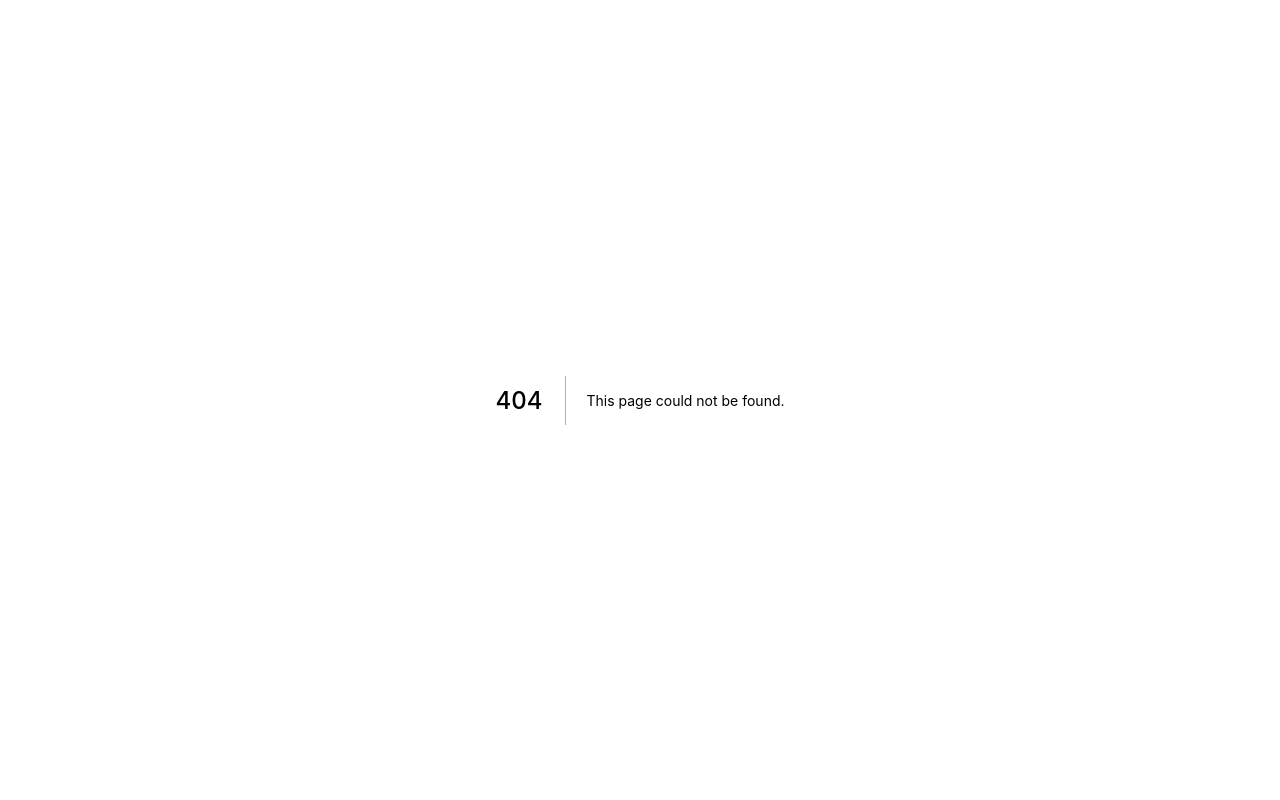
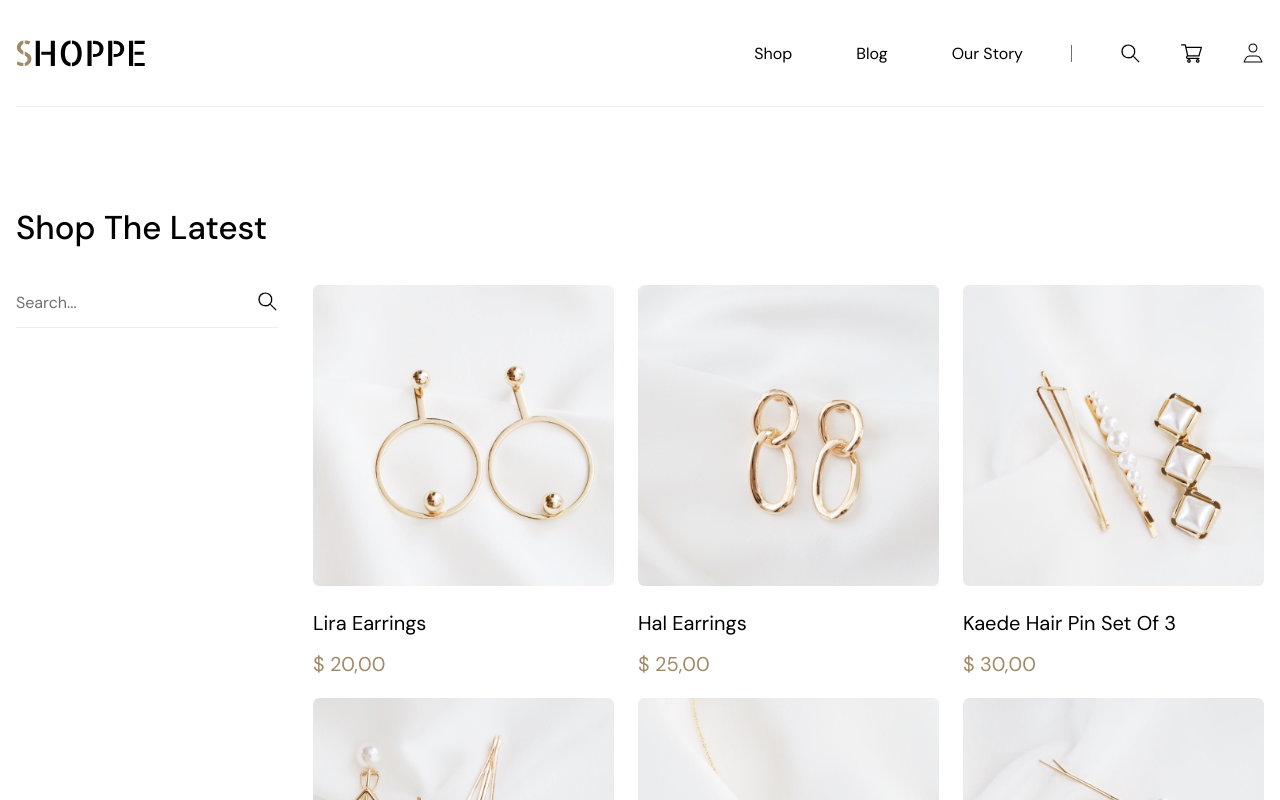
Before and after one commit to skydihy/nextjs-eCommerce-shoppe-app, a Next.js app: page /shop in a window 1280 px wide. Before the commit this address had no page. Shown: the top 800 px of the page. Built offline with nearby package versions, Linux system fonts and the light colour scheme.

Commit message:
Update: search function

```diff
--- a/components/layout/Footer.tsx
+++ b/components/layout/Footer.tsx
@@ -9,7 +9,7 @@ import RightArrow from "../../assets/icon/continue-arrow.svg";
 const Footer: FC = () => {
   return (
     <footer className="w-full mt-[250px]">
-      <div className="flex flex-wrap justify-between max-w-[1248px] mx-auto desktop:max-w-[90%] border-t border-gray pb-[106px]">
+      <div className="flex flex-wrap justify-between max-w-[1248px] mx-auto desktop:max-w-[90%] border-t border-light-gray pb-[106px]">
         <div className="mt-[3.375rem] w-fit ">
           <ul className="flex flex-row space-x-16 text-dark-gray ">
             <li className="cursor-pointer">
--- a/components/layout/Header.tsx
+++ b/components/layout/Header.tsx
@@ -1,6 +1,6 @@
-/* eslint-disable @next/next/no-img-element */
+/* eslint-disable @next/next/no-html-link-for-pages */
 import Link from "next/link";
-import { FC } from "react";
+import { FC, forwardRef } from "react";
 
 import AppLogo from "../../assets/logo/SHOPPE.svg";
 import SearchIcon from "../../assets/icon/search.svg";
@@ -10,24 +10,26 @@ import ProfileIcon from "../../assets/icon/profile.svg";
 const Header: FC = () => {
   return (
     <nav className="fixed h-[107px] w-full z-20 bg-white/95">
-      <div className="flex flex-row items-center justify-between h-full max-w-[1248px] mx-auto desktop:max-w-[90%] ipad:hidden">
-        <div>
-          <AppLogo />
+      <div className="flex flex-row items-center justify-between h-full max-w-[1248px]  border-b-[1px] border-light-gray mx-auto desktop:max-w-[90%] ipad:hidden">
+        <div className="cursor-pointer">
+          <a href="/">
+            <AppLogo />
+          </a>
         </div>
         <div className="flex flex-row items-center">
           <ul className="flex flex-row space-x-16">
             <li className="cursor-pointer">
-              <Link href="/shop">
+              <Link href="/shop" passHref>
                 <h5>Shop</h5>
               </Link>
             </li>
             <li className="cursor-pointer">
-              <Link href="/blog">
+              <Link href="/blog" passHref>
                 <h5>Blog</h5>
               </Link>
             </li>
             <li className="cursor-pointer">
-              <Link href="/story">
+              <Link href="/story" passHref>
                 <h5>Our Story</h5>
               </Link>
             </li>
--- /dev/null
+++ b/components/ui/InputField.tsx
@@ -0,0 +1,29 @@
+import { FC, HTMLInputTypeAttribute, LegacyRef } from "react";
+
+interface InputProps {
+  placeholder?: string;
+  className?: string;
+  value?: any;
+  onChange?: (e: any) => void;
+  type?: HTMLInputTypeAttribute;
+}
+
+const InputField: FC<InputProps> = ({
+  placeholder = "",
+  className,
+  value,
+  onChange,
+  type,
+}) => {
+  return (
+    <input
+      placeholder={placeholder}
+      className={className}
+      value={value}
+      onChange={onChange}
+      type={type}
+    />
+  );
+};
+
+export default InputField;
--- /dev/null
+++ b/pages/shop/index.tsx
@@ -0,0 +1,85 @@
+import { NextPage } from "next";
+import { useCallback, useEffect, useMemo, useRef, useState } from "react";
+
+import { productList } from "../../mockData";
+
+import Layout from "../../components/layout/Layout";
+import ProductCard from "../../components/ui/ProductCard";
+import InputField from "../../components/ui/InputField";
+import Search from "../../assets/icon/search.svg";
+
+import { IProductDetail } from "../../types/products";
+
+const Shop: NextPage = () => {
+  const [searchValue, setSearchValue] = useState<string>("");
+  const [productDisplay, setProductDisplay] =
+    useState<IProductDetail[]>(productList);
+
+  const renderProductList = useMemo(() => {
+    return (
+      <div className="grid grid-cols-3 gap-6">
+        {productDisplay.map((details: IProductDetail) => (
+          <ProductCard key={details.name} productItem={details} />
+        ))}
+      </div>
+    );
+  }, [productDisplay]);
+
+  const handleSearch = () => {
+    const findValue = searchValue.trim().toLowerCase();
+
+    if (!findValue) {
+      // set to default
+      setProductDisplay(productList);
+      return;
+    }
+
+    const result = productList
+      .slice()
+      .filter((product) => product.name.toLowerCase().includes(findValue));
+
+    setProductDisplay(result);
+  };
+
+  const handleSearchChange = (e: any) => {
+    setSearchValue(e.target.value);
+  };
+
+  useEffect(() => {
+    window.addEventListener("keypress", (e) => {
+      if (e.key === "Enter") {
+        handleSearch();
+      }
+    });
+  }, [searchValue]);
+
+  return (
+    <Layout>
+      <div className="max-w-[1248px] mx-auto desktop:max-w-[90%] pt-[107px]">
+        <div className="mt-[96px] flex flex-row gap-[35px]">
+          <div className=" max-w-[262px] w-full">
+            <h1 className="font-medium">Shop The Latest</h1>
+            <div className="relative mt-[38.82px]">
+              <div
+                className="absolute top-0 right-0 cursor-pointer"
+                onClick={handleSearch}
+              >
+                <Search />
+              </div>
+              <InputField
+                placeholder="Search..."
+                className="pr-[2rem]"
+                type="text"
+                value={searchValue}
+                onChange={handleSearchChange}
+              />
+            </div>
+          </div>
+          <div className="mt-[82px] w-full">{renderProductList}</div>
+        </div>
+      </div>
+    </Layout>
+  );
+};
+
+export default Shop;
--- a/styles/globals.scss
+++ b/styles/globals.scss
@@ -11,6 +11,21 @@ html {
 body {
   font-size: calc(15.4 + 1 * (100vw - 320px) / (1248 - 320));
   overflow-x: hidden;
+}
+
+input {
+  font-family: "DM Sans", sans-serif;
+  padding-bottom: .75rem;
+  width: 100%;
+  border-bottom: 1px solid #EFEFEF;
+}
+
+input::placeholder {
+  color: #707070;
+}
+
+input:focus {
+  outline:none
 }
 
 a {
--- a/tailwind.config.js
+++ b/tailwind.config.js
@@ -22,7 +22,7 @@ module.exports = {
         black: "#000",
         "dark-gray": "#707070",
         gray: "#D8D8D8",
-        "light-grey": "#EFEFEF",
+        "light-gray": "#EFEFEF",
       },
     },
   },
```
